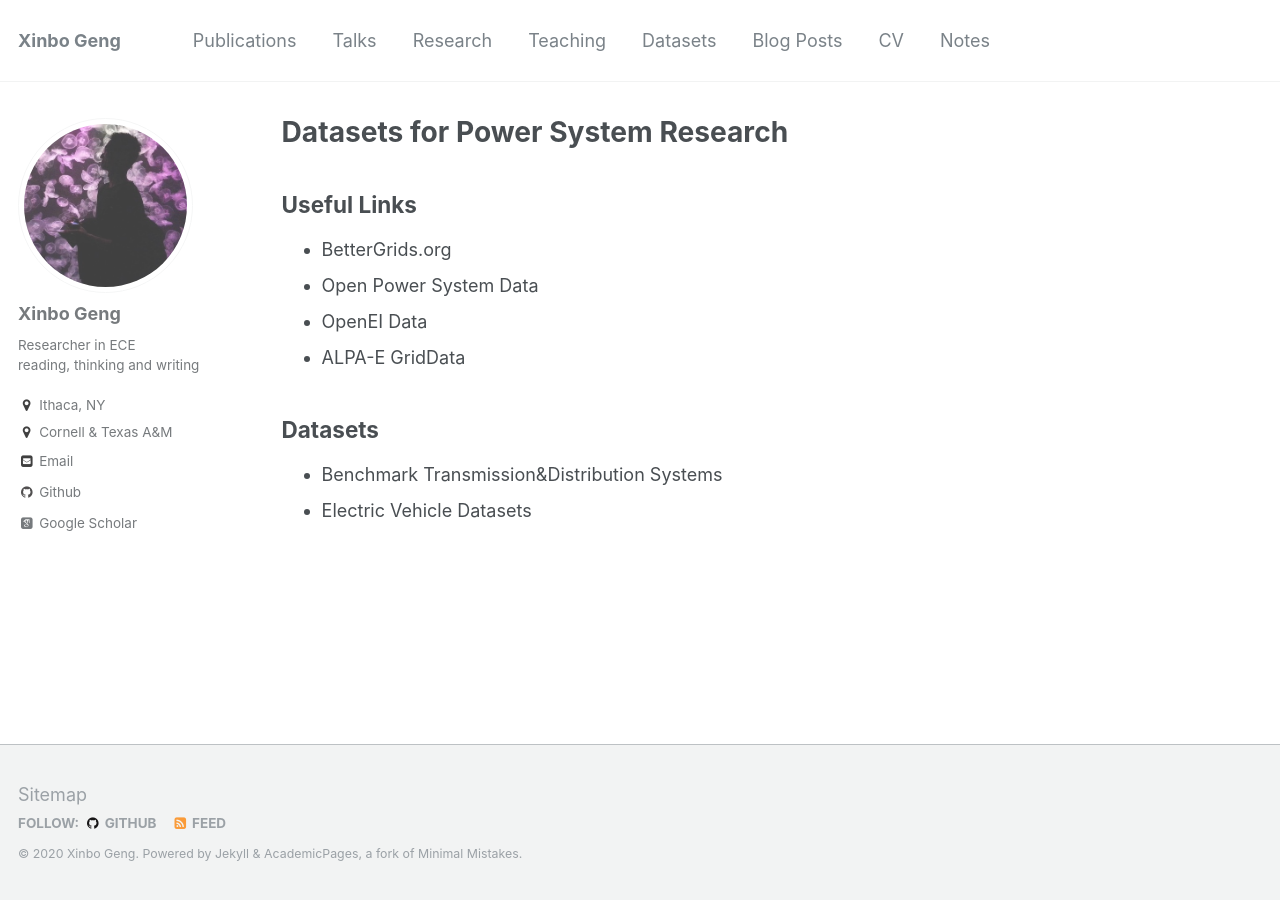
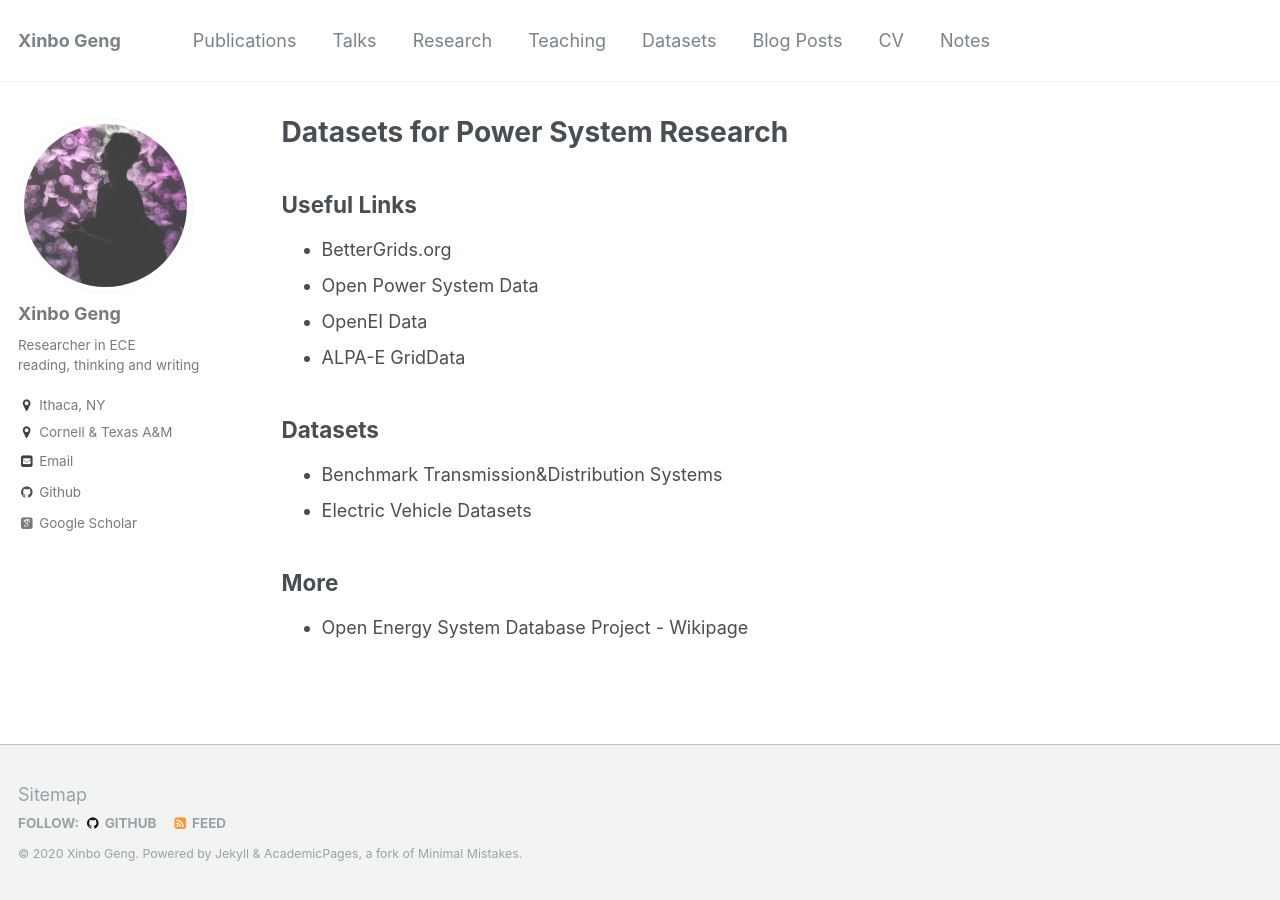
Before and after one commit to xb00dx/xb00dx.github.io, a Jekyll site: the page built from _pages/datasets.md, in a window 1280 px wide. Built offline with Jekyll 4.4.1, drawn with Linux system fonts in a browser that asks for light colours; some web fonts are replaced.

Commit message:
no message

```diff
--- a/_pages/datasets.md
+++ b/_pages/datasets.md
@@ -12,5 +12,8 @@ author_profile: true
 - [ALPA-E GridData](https://arpa-e.energy.gov/?q=programs/grid-data)
 
 ## Datasets
-- [Benchmark Transmission&Distribution Systems](/testcase.html)
-- [Electric Vehicle Datasets](/evdata.html)
+- [Benchmark Transmission&Distribution Systems](/testcase/)
+- [Electric Vehicle Datasets](/evdata/)
+
+## More
+- [Open Energy System Database Project - Wikipage](https://en.wikipedia.org/wiki/Open_energy_system_databases#Open_energy_system_database_projects)
```
Also changed, not shown: _pages/404.md (+3 -0 lines), _pages/evdata.md (+3 -0 lines), images/scream_munch.jpg (added).
